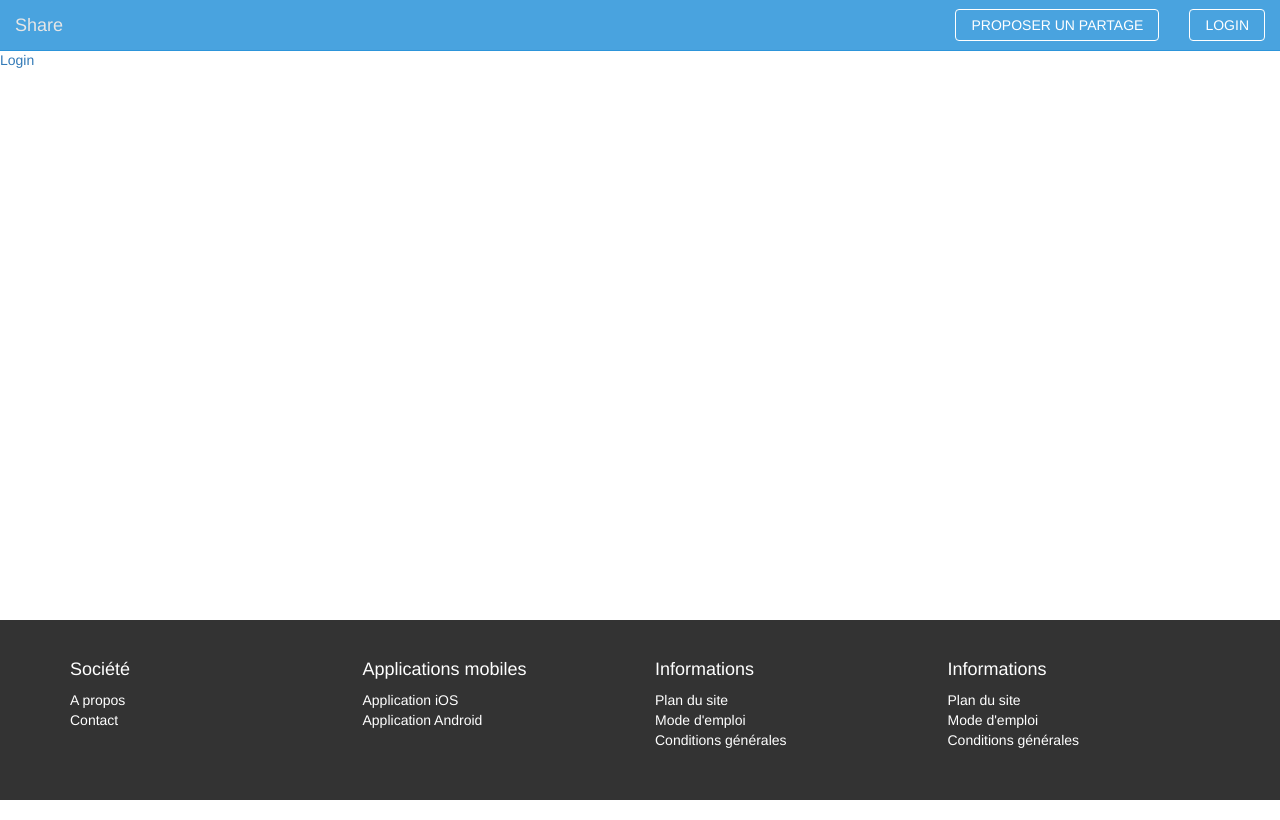
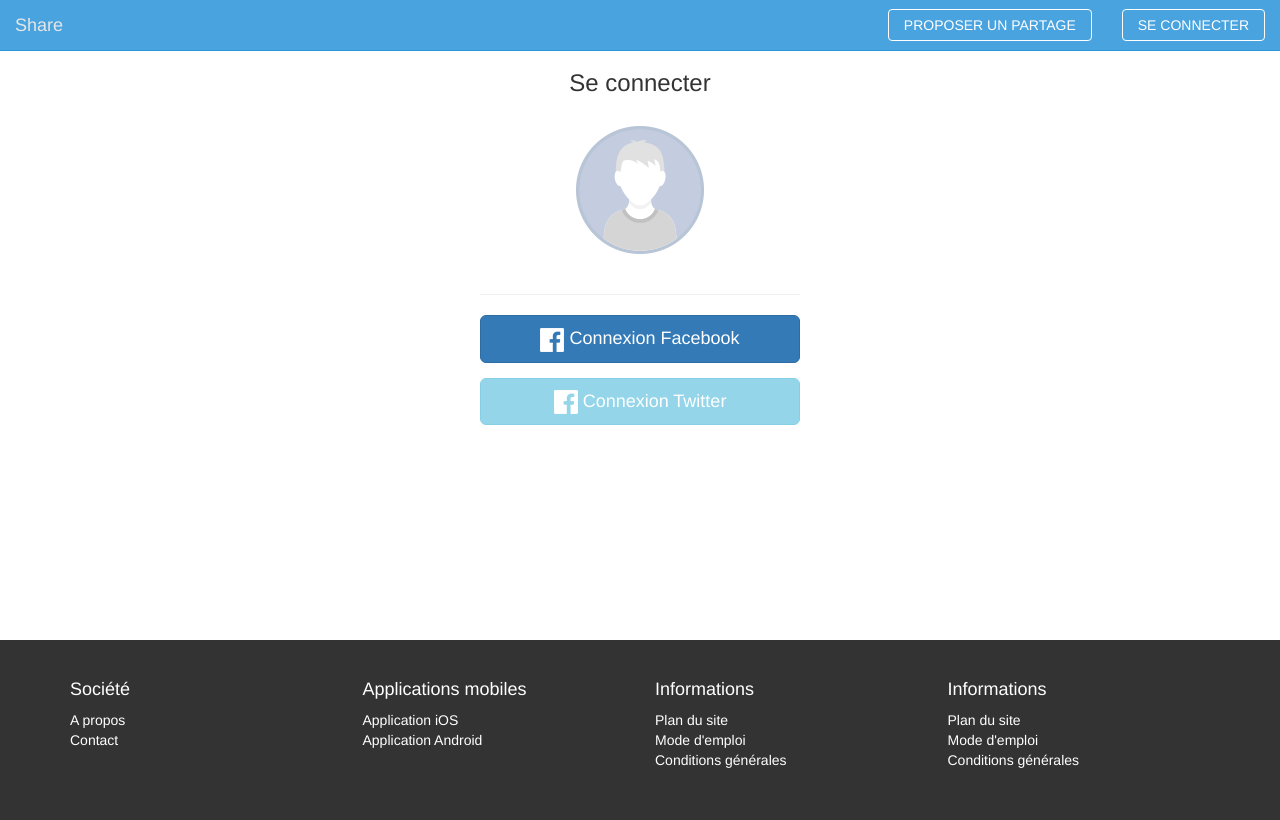
Before and after one commit to croustibapt/web-share, a CakePHP app: the page made by app/View/Users/login.ctp in a window 1280 px wide. Run offline with PHP 8.4 and a stand-in for CakePHP, Linux system fonts and the light colour scheme; the template is opened without the code that fills it, so the values that code supplies are empty; some libraries are stand-ins or nearby versions.

Commit message:
start login view

```diff
--- a/app/View/Elements/nav-bar.ctp
+++ b/app/View/Elements/nav-bar.ctp
@@ -81,7 +81,7 @@
                     <li class="li-navbar-right">
 
                         <?php
-                            echo $this->Html->link('Login', '/users/login', array(
+                            echo $this->Html->link('Se connecter', '/users/login', array(
                                 'class' => 'btn btn-outline btn-navbar authenticate-button'
                             ));
                         ?>
--- a/app/View/Users/account.ctp
+++ b/app/View/Users/account.ctp
@@ -33,11 +33,11 @@
                 <ul class="nav nav-pills text-center" role="tablist">
                     <!-- My shares -->
                     <li role="presentation" class="active">
-                        <a href="#div-user-home-shares" aria-controls="div-user-home-shares" role="tab" data-toggle="tab">Mes partages <span ng-if="(user.share_count > 0)" class="badge">{{ user.shares.length }}</span></a>
+                        <a href="#div-user-home-shares" aria-controls="div-user-home-shares" role="tab" data-toggle="tab">Mes partages <span ng-if="(user.shares.length > 0)" class="badge">{{ user.shares.length }}</span></a>
                     </li>
                     <!-- My requests -->
                     <li role="presentation">
-                        <a href="#div-user-home-requests" aria-controls="div-user-home-requests" role="tab" data-toggle="tab">Mes demandes <span ng-if="(user.request_count > 0)" class="badge">{{ user.requests.length }}</span></a>
+                        <a href="#div-user-home-requests" aria-controls="div-user-home-requests" role="tab" data-toggle="tab">Mes demandes <span ng-if="(user.requests.length > 0)" class="badge">{{ user.requests.length }}</span></a>
                     </li>
                 </ul>
             </div>
--- a/app/View/Users/login.ctp
+++ b/app/View/Users/login.ctp
@@ -1 +1,21 @@
-<a href="<?php echo $loginUrl; ?>">Login</a>
+<div class="text-center" style="width: 25%; margin: auto; margin-bottom: 30px;">
+    <h3>Se connecter</h3>
+
+    <?php
+        echo $this->Html->image('user-login.png', array(
+            'style' => 'margin: 20px;'
+        ));
+    ?>
+
+    <hr />
+
+    <ul class="list-unstyled">
+        <li style="margin-bottom: 15px;">
+            <a href="<?php echo $loginUrl; ?>" class="btn btn-primary btn-lg" style="width: 100%;"><?php echo $this->Html->image('ic-facebook.png'); ?> Connexion Facebook</a>
+        </li>
+        <li>
+            <a href="<?php echo $loginUrl; ?>" class="btn btn-info btn-lg disabled" style="width: 100%;"><?php echo $this->Html->image('ic-facebook.png'); ?> Connexion Twitter</a>
+        </li>
+    </ul>
+
+</div>
```
Also changed, not shown: app/webroot/img/ic-facebook.png (added), app/webroot/img/user-login.png (added).
